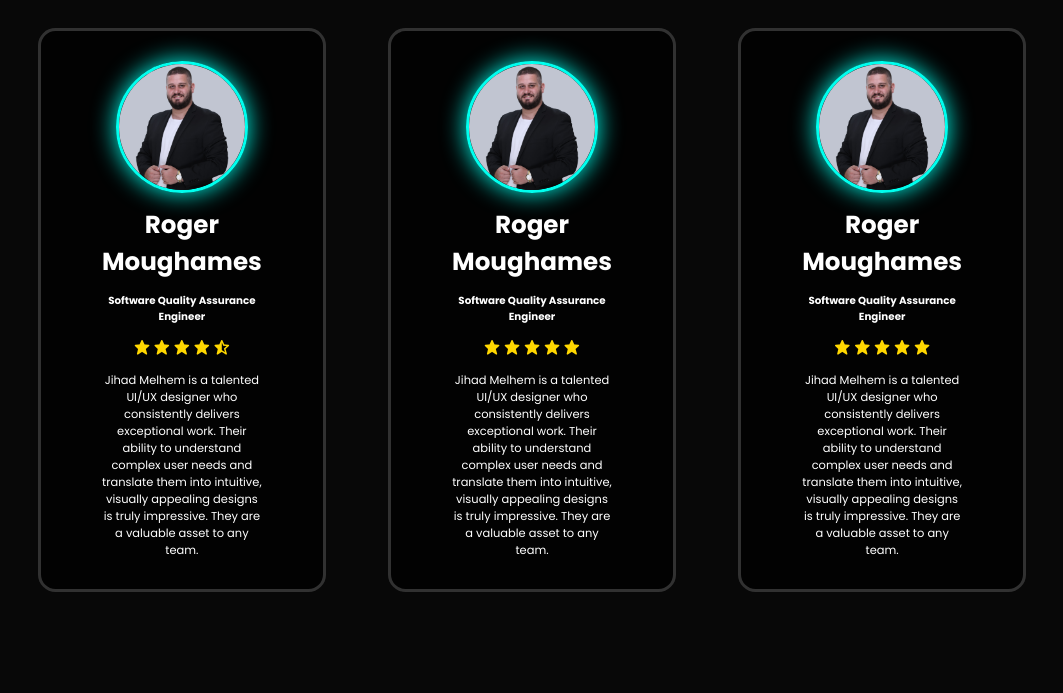
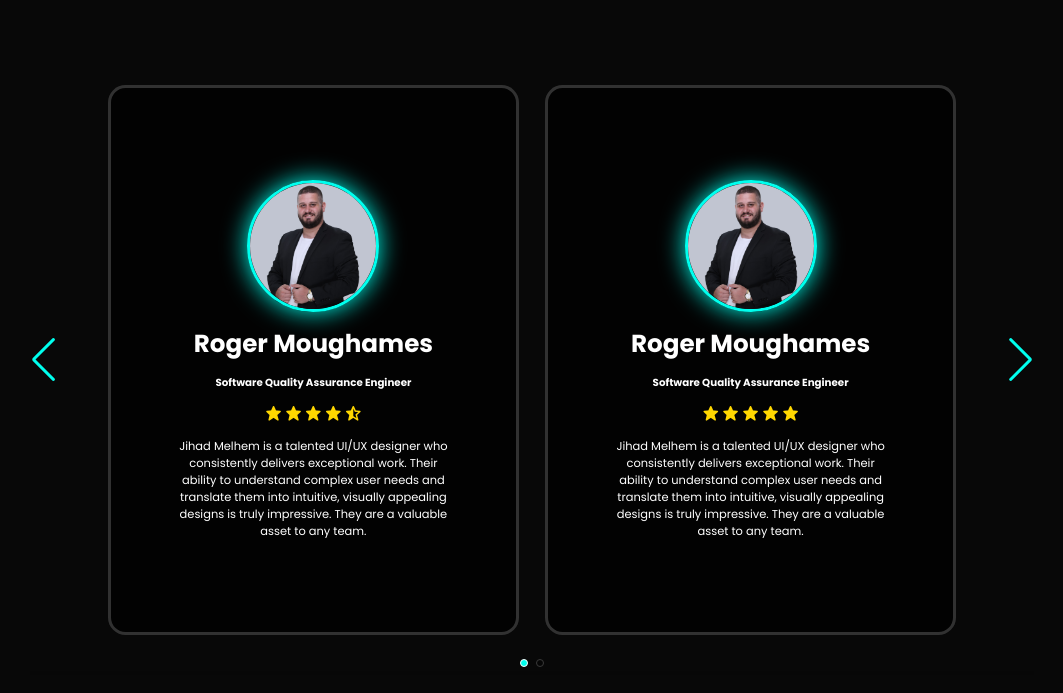
Before and after one commit to rm-solutions-lb/portfolio-jihad-melhem, a plain HTML site: page index.html in a window 1280 px wide. Shown: the part 3365-4058 px from the top of the page, without its empty margins (108-1171 px from the left). Drawn offline with nearby package versions, Linux system fonts and the light colour scheme.

Commit message:
Carouopig

```diff
--- a/css/style.css
+++ b/css/style.css
@@ -633,19 +633,17 @@ span {
 
 .wrapper {
     display: grid;
-    grid-template-columns: repeat(3, 1fr);
+    grid-template-columns: repeat(2, 1fr);
     gap: 3rem;
+    margin: 5rem 10rem;
 }
 
 .testimonial-item {
     min-height: 550px;
-    max-width: 450px;
     background: rgba(0, 0, 0, 0.7);
     border: 3px solid rgba(238, 238, 238, 0.2);
     border-radius: 2rem;
-    margin: 0 2rem;
     padding: 30px 60px;
-    cursor: pointer;
     display: flex;
     flex-direction: column;
     align-items: center;
@@ -946,3 +944,20 @@ span {
         margin: auto;
     }
 }
+
+.swiper {
+    width: 100%;
+}
+
+.swiper-button-next,
+.swiper-button-prev {
+    color: var(--main-color) !important;
+}
+
+.swiper-pagination-bullet-active {
+    background: var(--main-color) !important;
+}
+
+.swiper-pagination-bullet {
+    border: 1px solid white;
+}
--- a/index.html
+++ b/index.html
@@ -8,6 +8,7 @@
     <link rel="icon" type="image/x-icon" href="/images/logo.png" />
     <link rel="stylesheet" href="css/style.css">
     <link href="https://unpkg.com/boxicons@2.1.4/css/boxicons.min.css" rel="stylesheet">
+    <link rel="stylesheet" href="https://unpkg.com/swiper/swiper-bundle.min.css">`
 </head>
 
 <body>
@@ -218,8 +219,10 @@
     <section class="testimonials" id="testimonials">
         <div class="testimonials-box">
             <h2 class="heading">Testimonials</h2>
+            <div class="swiper">
+                <div class="swiper-wrapper">
+                    <div class="swiper-slide">
                         <div class="wrapper">
-
                             <div class="testimonial-item">
                                 <img src="images/rogermoughames.png" alt="">
                                 <h2>Roger Moughames</h2>
@@ -231,8 +234,10 @@
                                     <i class='bx bxs-star' id="star"></i>
                                     <i class='bx bxs-star-half' id="star"></i>
                                 </div>
-                    <p>Jihad Melhem is a talented UI/UX designer who consistently delivers exceptional work. Their
-                        ability to understand complex user needs and translate them into intuitive, visually appealing
+                                <p>Jihad Melhem is a talented UI/UX designer who consistently delivers exceptional work.
+                                    Their
+                                    ability to understand complex user needs and translate them into intuitive, visually
+                                    appealing
                                     designs is truly impressive. They are a valuable asset to any team.</p>
                             </div>
 
@@ -247,8 +252,32 @@
                                     <i class='bx bxs-star' id="star"></i>
                                     <i class='bx bxs-star' id="star"></i>
                                 </div>
-                    <p>Jihad Melhem is a talented UI/UX designer who consistently delivers exceptional work. Their
-                        ability to understand complex user needs and translate them into intuitive, visually appealing
+                                <p>Jihad Melhem is a talented UI/UX designer who consistently delivers exceptional work.
+                                    Their
+                                    ability to understand complex user needs and translate them into intuitive, visually
+                                    appealing
+                                    designs is truly impressive. They are a valuable asset to any team.</p>
+                            </div>
+
+                        </div>
+                    </div>
+                    <div class="swiper-slide">
+                        <div class="wrapper">
+                            <div class="testimonial-item">
+                                <img src="images/rogermoughames.png" alt="">
+                                <h2>Roger Moughames</h2>
+                                <h3>Software Quality Assurance Engineer</h3>
+                                <div class="rating">
+                                    <i class='bx bxs-star' id="star"></i>
+                                    <i class='bx bxs-star' id="star"></i>
+                                    <i class='bx bxs-star' id="star"></i>
+                                    <i class='bx bxs-star' id="star"></i>
+                                    <i class='bx bxs-star-half' id="star"></i>
+                                </div>
+                                <p>Jihad Melhem is a talented UI/UX designer who consistently delivers exceptional work.
+                                    Their
+                                    ability to understand complex user needs and translate them into intuitive, visually
+                                    appealing
                                     designs is truly impressive. They are a valuable asset to any team.</p>
                             </div>
 
@@ -263,11 +292,24 @@
                                     <i class='bx bxs-star' id="star"></i>
                                     <i class='bx bxs-star' id="star"></i>
                                 </div>
-                    <p>Jihad Melhem is a talented UI/UX designer who consistently delivers exceptional work. Their
-                        ability to understand complex user needs and translate them into intuitive, visually appealing
+                                <p>Jihad Melhem is a talented UI/UX designer who consistently delivers exceptional work.
+                                    Their
+                                    ability to understand complex user needs and translate them into intuitive, visually
+                                    appealing
                                     designs is truly impressive. They are a valuable asset to any team.</p>
                             </div>
+                        </div>
+                    </div>
+                </div>
+                <!-- If we need pagination -->
+                <div class="swiper-pagination"></div>
 
+                <!-- If we need navigation buttons -->
+                <div class="swiper-button-prev"></div>
+                <div class="swiper-button-next"></div>
+
+                <!-- If we need scrollbar -->
+                <div class="swiper-scrollbar"></div>
             </div>
         </div>
     </section>
@@ -332,6 +374,9 @@
 
     <script src="https://unpkg.com/scrollreveal"></script>
 
+    <!-- Carousel -->
+    <script src="https://unpkg.com/swiper/swiper-bundle.min.js"></script>
+
     <!-- typed js -->
 
     <script src="https://unpkg.com/typed.js@2.1.0/dist/typed.umd.js"></script>
--- a/js/script.js
+++ b/js/script.js
@@ -53,3 +53,18 @@ ScrollReveal().reveal(
 );
 ScrollReveal().reveal(".home-content h1, .about-img", { origin: "left" });
 ScrollReveal().reveal(".home-content p, .about-content", { origin: "right" });
+
+
+/* Carousel */
+var swiper = new Swiper('.swiper', {
+  loop: true,
+  grabCursor: true,
+  pagination: {
+    el: '.swiper-pagination',
+    clickable: true,
+  },
+  navigation: {
+    nextEl: '.swiper-button-next',
+    prevEl: '.swiper-button-prev',
+  },
+});
```
Lines whose indentation alone changed are shown as unchanged.
